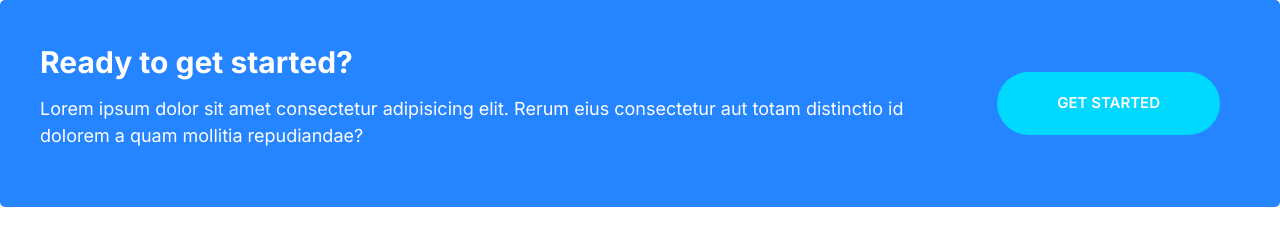
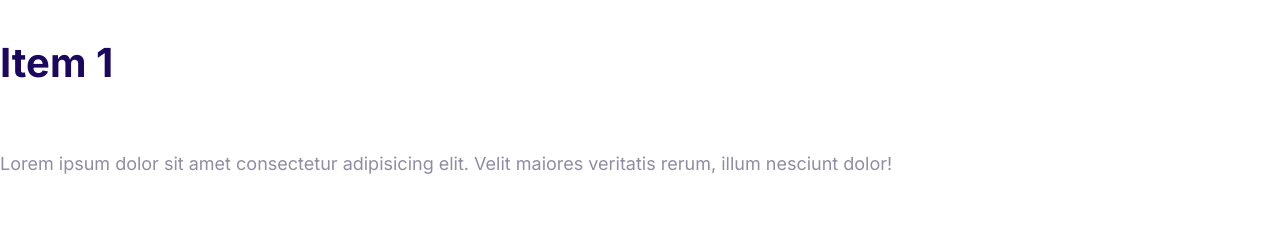
Before and after one commit to ActiveStacks/tetraweb, a plain HTML site: page index.htm in a window 1280 px wide. Drawn offline with Linux system fonts and the light colour scheme.

Commit message:
Collapsibles

```diff
--- a/css/styles.css
+++ b/css/styles.css
@@ -562,6 +562,41 @@ margin: 0  2rem;
 }
 
 
+/* COLLAPSIBLES */
+.collapsible__header{
+    display: flex;
+    justify-content: space-between;
+
+}
+
+.collapsible__heading{
+    margin-top: 0;
+    font-size: 3rem;
+}
+
+.collapsible__chevron{
+    transform: rotate(-90);
+    transition: transform 0.3s;
+}
+
+.collapsible__content{
+ max-height: 0;
+ overflow: hidden;
+ opacity: 0;
+ transition: all 0.3s;
+}
+
+.collapsible--expanded .collapsible__chevron{
+    transform: rotate(0);
+
+}
+
+.collapsible--expanded .collapsible__content{
+    max-height: 100vh;
+  opacity: 1;
+
+}
+
 /*FEATURE COMPONENT */
 .feature__heading{
     margin: 1rem 0;
--- a/index.htm
+++ b/index.htm
@@ -14,17 +14,23 @@
 </head>
 
 <body>
-    <div class="callout callout--primary">
-        <div class="grid grid--1X2">
-            <div class="callout--content">
-                <h2 class="callout__heading">Ready to get started?</h2>
-                <p>Lorem ipsum dolor sit amet consectetur adipisicing elit. Rerum eius consectetur aut totam
-                    distinctio
-                    id dolorem a quam mollitia repudiandae?</p>
-            </div>
-            <a href="#" class="btn btn--secondary btn--stretched">Get Started</a>
+    <div class="collapsible collapsible--expanded">
+        <header class="collapsible__header">
+            <h2 collapsible__heading>Item 1
+            </h2>
+            <svg class="iconicon--white collapsible__chevron ">
+                <use xlink:href="#chevron"></use>
+            </svg>
+        </header>
+        <div class="collapsible__content">
+            Lorem ipsum dolor sit amet consectetur adipisicing elit. Velit maiores veritatis rerum,
+            illum
+            nesciunt
+            dolor!
         </div>
     </div>
+    <script src="js/main.js">
+    </script>
 </body>
 
 </html>
--- /dev/null
+++ b/js/main.js
@@ -0,0 +1,6 @@
+const collapsibles = document.querySelectorAll(".collapsible");
+collapsibles.forEach((item) =>
+  item.addEventListener("click", function () {
+    this.classList.toggle("collapsible--expanded");
+  })
+);
```
Also changed, not shown: components/callouts.htm (added, +11 -0 lines).
